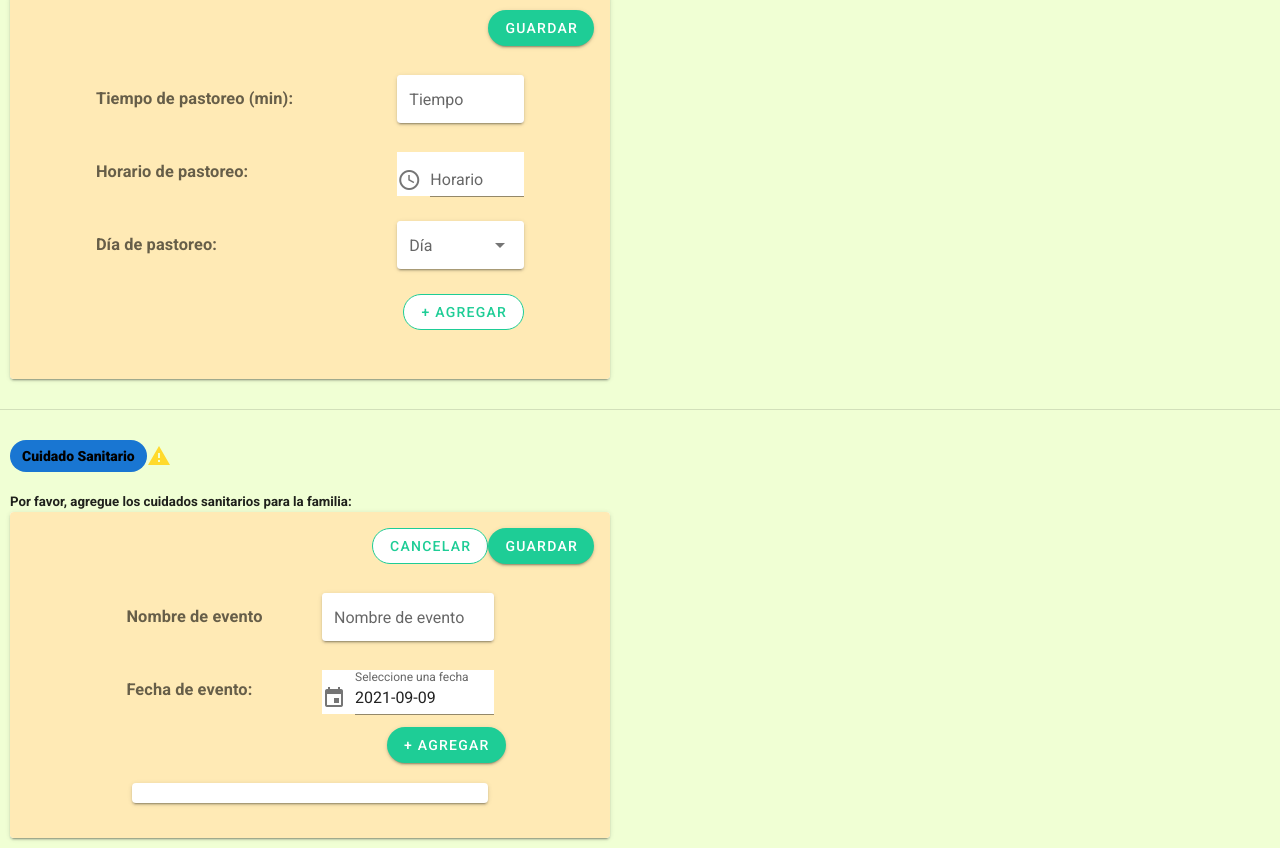
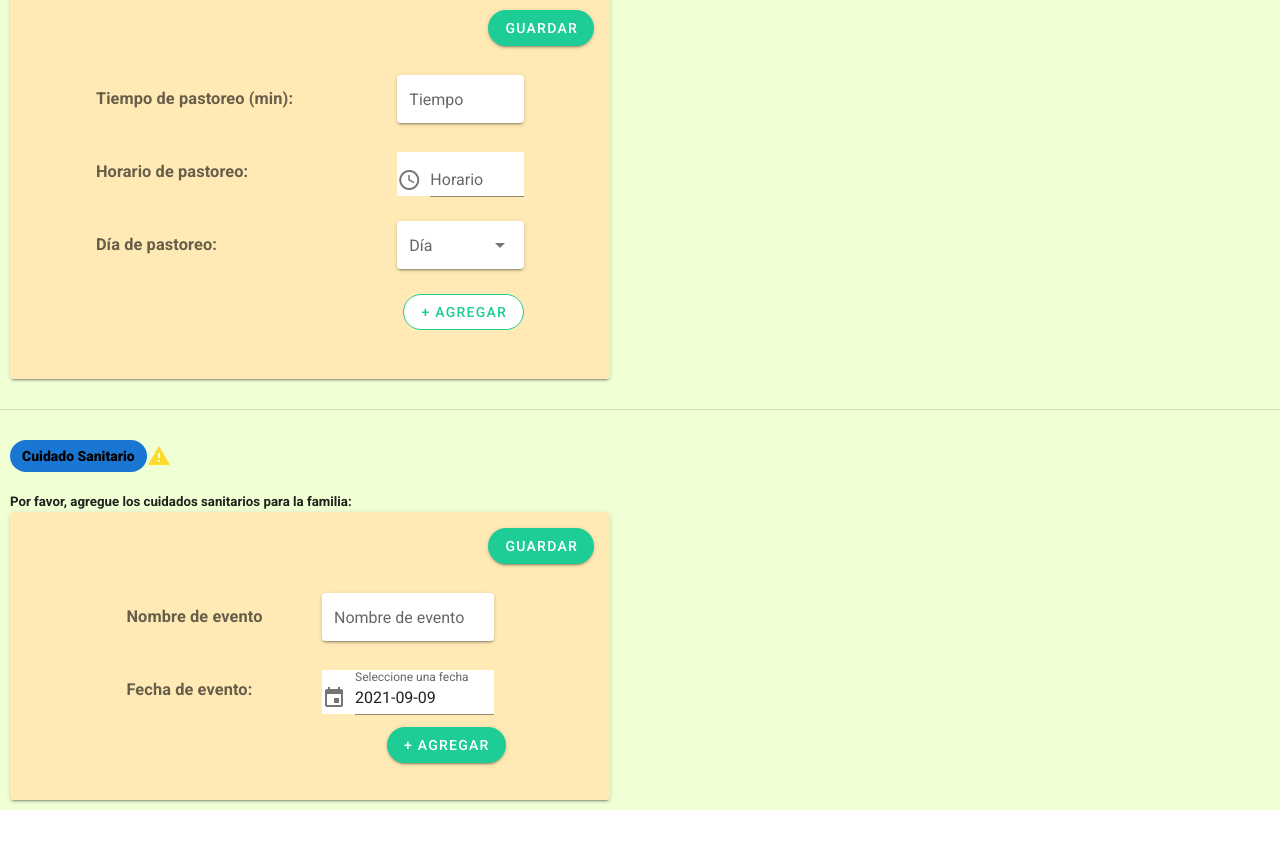
Before and after one commit to MATRIXMM/chakra-frotend, a Nuxt app: page /veterinario/configuracion/registradas/1 in a window 1280 px wide. Shown: the part 594-1442 px from the top of the page. After the commit the page ends 1404 px from the top, so only its background shows below. Built offline with nearby package versions, Linux system fonts and the light colour scheme.

Commit message:
feat: cuidado sanitario arreglado, falta tamaño fijo

```diff
--- a/components/veterinario/configuracion/CuidadoSanitario.vue
+++ b/components/veterinario/configuracion/CuidadoSanitario.vue
@@ -23,17 +23,6 @@
       <v-card-title
         style="display: flex; justify-content: right;background: #FFEAB5"
       >
-        <div>
-          <v-btn
-            v-if="!registrado"
-            rounded
-            outlined
-            color="primary"
-            style="background: white"
-            :disabled="disabled"
-          >
-            Cancelar
-          </v-btn>
         <v-btn
           v-if="!registrado"
           rounded
@@ -49,7 +38,6 @@
         >
           Actualizar
         </v-btn>
-        </div>
       </v-card-title>
       <v-card-text style="display: flex; justify-content: center; background: #FFEAB5">
         <div>
@@ -108,29 +96,21 @@
               + Agregar
             </v-btn>
           </v-row>
-          <v-col md="12">
-            <v-card style=";margin: 7px">
-              <div style="margin: 1px; padding: 10px">
-                <v-card v-for="(evento,index) in eventos" :key="index" style="margin: 5px; background: #DEFFA1; padding: 10px; display: inline-block">
-                  <template>
-                    <v-row style="margin: 1px; display: flex; justify-content: space-between">
-                      <v-col md="8">
+          <div style="margin: 1px; padding: 10px; display: table-cell">
+            <v-card rounded v-for="(evento,index) in eventos" :key="index" style="margin: 5px; background: #DEFFA1; padding: 10px; display: inline-block">
+              <v-card-title style="display: flex; justify-content: right; padding: 2px">
+                <v-icon @click="eliminarEvento(index)">{{icons.mdiCloseCircle}}</v-icon>
+              </v-card-title>
+              <v-card-text style="padding: 5px">
                 <h3>
                   {{evento.nombre}}
                 </h3>
-                      </v-col>
-                      <v-col md="4">
-                        <v-icon @click="eliminarEvento(index)">{{icons.mdiCloseCircle}}</v-icon>
-                      </v-col>
-                    </v-row>
-                    <v-row style="margin: 1px;">
+              </v-card-text>
+              <v-card-actions style="padding: 5px">
                 Fecha: {{evento.dia}}
-                    </v-row>
-                  </template>
+              </v-card-actions>
             </v-card>
           </div>
-            </v-card>
-          </v-col>
         </div>
       </v-card-text>
     </v-card>
```
Lines whose indentation alone changed are shown as unchanged.
